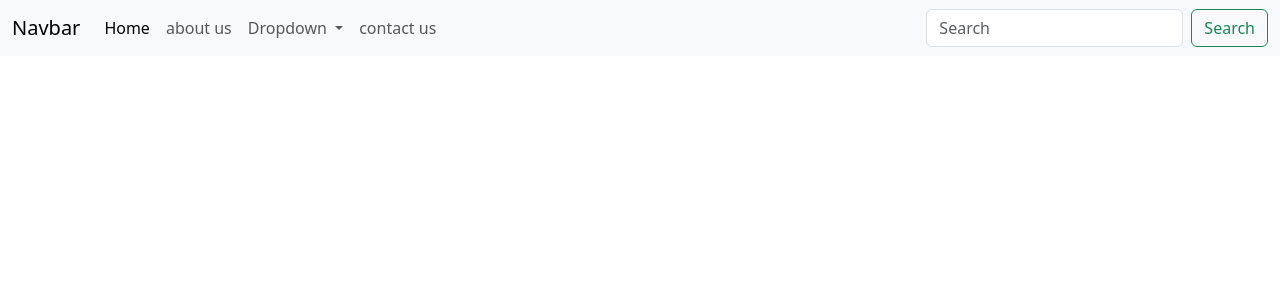
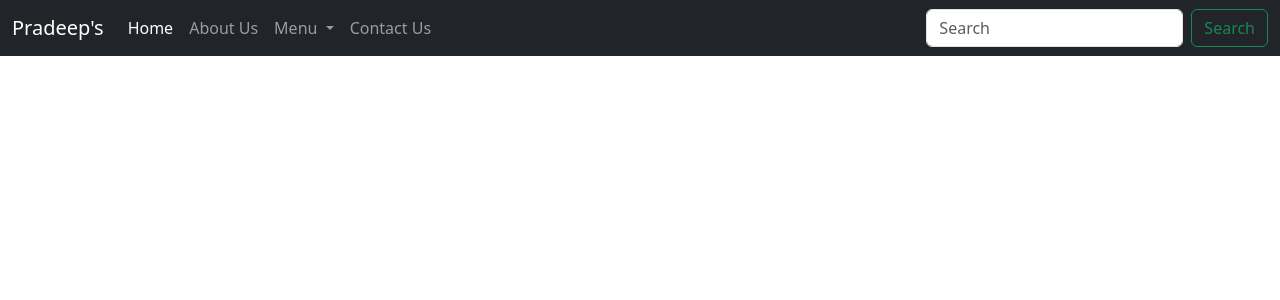
Before and after one commit to pradeepparisn/Dummy_Django, a Django app: page / in a window 1280 px wide. Shown: the top 300 px of the page. Run offline with Django 5.2, Linux system fonts and the light colour scheme.

```diff
--- a/hello/urls.py
+++ b/hello/urls.py
@@ -22,3 +22,6 @@ urlpatterns = [
     path('',include('home.urls'))
 
 ]
+admin.site.site_header = "Pradeep's"
+admin.site.site_title = "Pradeep's Admin Portal"
+admin.site.index_title = "Welcome to Pradeep's Learning Portal"
--- a/templates/index.html
+++ b/templates/index.html
@@ -3,48 +3,57 @@
   <head>
     <meta charset="utf-8">
     <meta name="viewport" content="width=device-width, initial-scale=1">
-    <title>Bootstrap demo</title>
-    <link href="https://cdn.jsdelivr.net/npm/bootstrap@5.3.8/dist/css/bootstrap.min.css" rel="stylesheet" integrity="sha384-sRIl4kxILFvY47J16cr9ZwB07vP4J8+LH7qKQnuqkuIAvNWLzeN8tE5YBujZqJLB" crossorigin="anonymous">
+    <title>Pradeep's</title>
+    <!-- Bootstrap CSS -->
+    <link href="https://cdn.jsdelivr.net/npm/bootstrap@5.3.3/dist/css/bootstrap.min.css" rel="stylesheet">
   </head>
   <body>
-   <nav class="navbar navbar-expand-lg bg-body-tertiary">
+    <nav class="navbar navbar-expand-lg navbar-dark bg-dark">
       <div class="container-fluid">
-    <a class="navbar-brand" href="#">Navbar</a>
-    <button class="navbar-toggler" type="button" data-bs-toggle="collapse" data-bs-target="#navbarSupportedContent" aria-controls="navbarSupportedContent" aria-expanded="false" aria-label="Toggle navigation">
+        <a class="navbar-brand" href="#">Pradeep's</a>
+        <button class="navbar-toggler" type="button" data-bs-toggle="collapse" data-bs-target="#navbarSupportedContent"
+                aria-controls="navbarSupportedContent" aria-expanded="false" aria-label="Toggle navigation">
           <span class="navbar-toggler-icon"></span>
         </button>
+
         <div class="collapse navbar-collapse" id="navbarSupportedContent">
           <ul class="navbar-nav me-auto mb-2 mb-lg-0">
+
             <li class="nav-item">
               <a class="nav-link active" aria-current="page" href="/">Home</a>
             </li>
+
             <li class="nav-item">
-          <a class="nav-link" href="/about">about us</a>
+              <a class="nav-link" href="/about">About Us</a>
             </li>
+
             <li class="nav-item dropdown">
               <a class="nav-link dropdown-toggle" href="#" role="button" data-bs-toggle="dropdown" aria-expanded="false">
-            Dropdown
+                Menu
               </a>
               <ul class="dropdown-menu">
-            <li><a class="dropdown-item" href="#">Action</a></li>
-            <li><a class="dropdown-item" href="#">Another action</a></li>
+                <li><a class="dropdown-item" href="/about">About Us</a></li>
+                <li><a class="dropdown-item" href="/contact">Contact Us</a></li>
                 <li><hr class="dropdown-divider"></li>
-            <li><a class="dropdown-item" href="#">Something else here</a></li>
+                <li><a class="dropdown-item" href="/">Home</a></li>
               </ul>
             </li>
+
             <li class="nav-item">
-          <a class="nav-link" href="/contact">contact us</a>
+              <a class="nav-link" href="/contact">Contact Us</a>
             </li>
+
           </ul>
+
           <form class="d-flex" role="search">
-        <input class="form-control me-2" type="search" placeholder="Search" aria-label="Search"/>
+            <input class="form-control me-2" type="search" placeholder="Search" aria-label="Search">
             <button class="btn btn-outline-success" type="submit">Search</button>
           </form>
         </div>
       </div>
     </nav>
-    <script src="https://cdn.jsdelivr.net/npm/bootstrap@5.3.8/dist/js/bootstrap.bundle.min.js" integrity="sha384-FKyoEForCGlyvwx9Hj09JcYn3nv7wiPVlz7YYwJrWVcXK/BmnVDxM+D2scQbITxI" crossorigin="anonymous"></script>
-    <script src="https://cdn.jsdelivr.net/npm/@popperjs/core@2.11.8/dist/umd/popper.min.js" integrity="sha384-I7E8VVD/ismYTF4hNIPjVp/Zjvgyol6VFvRkX/vR+Vc4jQkC+hVqc2pM8ODewa9r" crossorigin="anonymous"></script>
-    <script src="https://cdn.jsdelivr.net/npm/bootstrap@5.3.8/dist/js/bootstrap.min.js" integrity="sha384-G/EV+4j2dNv+tEPo3++6LCgdCROaejBqfUeNjuKAiuXbjrxilcCdDz6ZAVfHWe1Y" crossorigin="anonymous"></script>
+
+    <!-- Bootstrap JS (bundle includes Popper) -->
+    <script src="https://cdn.jsdelivr.net/npm/bootstrap@5.3.3/dist/js/bootstrap.bundle.min.js"></script>
   </body>
 </html>
```
Also changed, not shown: db.sqlite3. Lines whose indentation alone changed are shown as unchanged.
